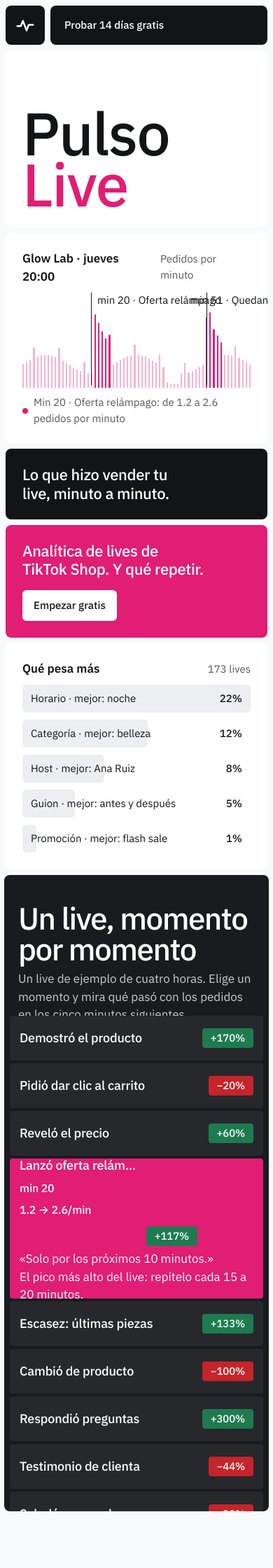
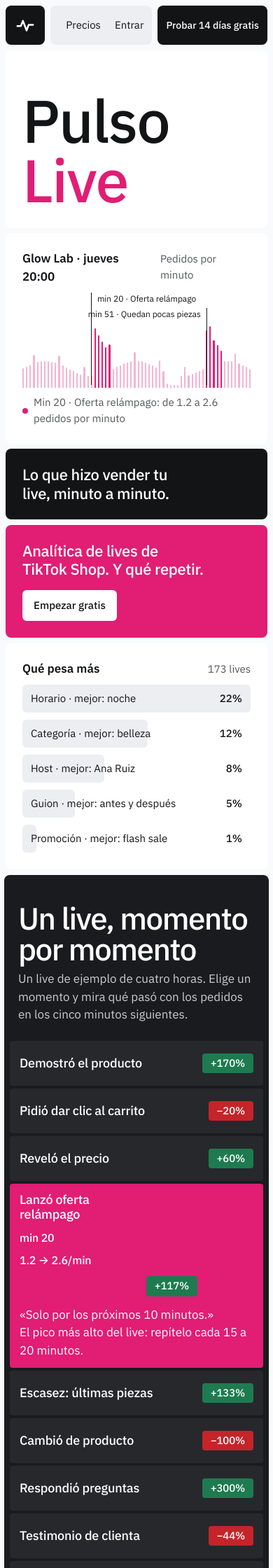
Before and after one commit to DR4k3RM4N/DR4k3RM4N, a Django app: page / in a window 390 px wide. Shown: the top 2240 px of the page at 70% size. Run offline with Django 5.2, Linux system fonts and the light colour scheme.

Commit message:
Fix responsive layout: overflow, clipped text and overlaps
Audit at 375, 390, 768, 1024, 1280 and 1440 px. KPI figures size to
their cell with container queries; tables scroll inside their card
instead of pushing the page; the mobile top bar shows the account name
only. Landing: plan tiles grow with their content and stack below
1100px, the top row keeps Precios and Entrar on tablets and phones, the
curve's second label sits on its own line and flips left, and moment
names in the board can wrap on phones.

Co-Authored-By: Claude Opus 5.5 <noreply@anthropic.com>
Claude-Session: https://claude.ai/code/session_01C7Ee8ZQ5ZyXLm6A54NCWQY

```diff
--- a/pulsolive/static/css/app.css
+++ b/pulsolive/static/css/app.css
@@ -356,3 +356,27 @@ details[open] > summary::before { transform: rotate(45deg); }
 .plan-card ul li + li { margin-top: 4px; }
 @media (max-width: 1180px) { .plans { grid-template-columns: repeat(2, minmax(0, 1fr)); } }
 @media (max-width: 640px) { .plans { grid-template-columns: 1fr; } }
+
+/* ---------- Responsive fixes (auditoría en 375–1440 px) ---------- */
+/* Las cifras de los indicadores se ajustan al ancho real de su casilla: nunca se salen ni se cortan. */
+.kpis { container-type: inline-size; }
+.kpis > .kpi { overflow: hidden; }
+.kpis .kpi .value { font-size: clamp(18px, calc((100cqi / var(--kpi-cols, 4) - 40px) / 5.6), 26px); }
+.kpis .kpi .value.lead { font-size: clamp(20px, calc((100cqi / var(--kpi-cols, 4) - 40px) / 5.2), 30px); }
+.kpis:has(> .kpi:nth-child(3):last-child) { --kpi-cols: 3; }
+.kpi .cap { overflow-wrap: anywhere; }
+@media (max-width: 900px) { .kpis { --kpi-cols: 2 !important; } }
+/* Tablas: se desplazan dentro de su tarjeta en lugar de empujar la página. */
+.table-wrap { overflow-x: auto; -webkit-overflow-scrolling: touch; max-width: 100%; }
+.card, .col, .overview, .grid > * { min-width: 0; }
+td, th { overflow-wrap: break-word; }
+/* Celular: la ruta superior muestra solo la página actual. */
+@media (max-width: 600px) {
+  .topbar-app .crumb-path { display: none; }
+  .topbar-app .crumb { font-size: 14px; min-width: 0; }
+  .title-row .title-actions { width: 100%; }
+  .title-row .title-actions .btn { flex: 1; }
+  .filters > div { flex: 1 1 140px; min-width: 0; }
+  .card { padding: 16px; }
+  .rec { grid-template-columns: 1fr; }
+}
--- a/pulsolive/static/css/site.css
+++ b/pulsolive/static/css/site.css
@@ -346,3 +346,52 @@
 .pricing-page .plan-1 { margin-top: 0; }
 .site .auth-form form p { margin: 0 0 16px; }
 .pr-sub { font-weight: 400; }
+
+/* ---------- Responsive fixes (auditoría en 375–1440 px) ---------- */
+.t-name { line-height: .92; }
+.plan h3 { line-height: 1.2; }
+.plan-price { line-height: 1 !important; margin: 14px 0 18px !important; }
+/* Los planes crecen con su contenido; el escalón es una altura mínima. */
+.plan-1, .plan-2, .plan-3 { height: auto; }
+.plan-1 { min-height: 360px; } .plan-2 { min-height: 480px; } .plan-3 { min-height: 600px; }
+.plan ul { padding-bottom: 8px; }
+/* Barra superior: en pantallas medianas los enlaces empiezan a la izquierda y se quitan los secundarios. */
+@media (max-width: 1100px) {
+  .t-links { padding-left: 20px !important; gap: 20px; }
+  .steps-row { grid-template-columns: 1fr; gap: 12px; }
+  .pr-head { position: static; max-width: none; margin-bottom: 8px; }
+  .plan { grid-column: auto; min-height: 0 !important; margin-top: 0 !important; }
+  .plan-body { padding: 24px; }
+}
+@media (max-width: 900px) {
+  .t-links a:not(.keep) { display: none; }
+  .t-links { display: flex !important; justify-content: flex-end; padding-right: 20px; }
+}
+@media (max-width: 760px) {
+  .toprow { grid-template-columns: 56px 1fr auto; }
+  .t-action { padding: 0 14px !important; }
+  .t-links { padding: 0 14px !important; }
+  /* Curva de la portada: la segunda etiqueta baja un renglón para no encimarse. */
+  .curve { padding-top: 48px; }
+  .curve .mark.end { top: 22px; height: calc(100% - 26px); }
+  .curve .mark { font-size: 13px; }
+  /* Tablero de momentos: el nombre puede usar dos renglones. */
+  .drow { height: auto; min-height: 64px; padding: 12px 14px; }
+  .drow > span.d-name { white-space: normal; overflow: visible; line-height: 1.2; }
+  .drow.open { height: auto; min-height: 200px; }
+  .drow:first-child { margin-top: 0; }
+  .dboard { margin-bottom: 0; padding-bottom: 12px; }
+}
+@media (max-width: 420px) {
+  .t-action { font-size: 14px; padding: 0 12px !important; }
+  .t-links { padding: 0 12px !important; }
+}
+.t-name { line-height: 1; }
+.pricing-page .pr-head h1 { line-height: 1.08; }
+.pr-sub { margin-top: 18px !important; }
+@media (max-width: 900px) {
+  .curve { padding-top: 48px; }
+  .curve .mark.end { top: 22px; height: calc(100% - 26px); }
+}
+.curve .mark { width: max-content; }
+@media (max-width: 420px) { .curve .mark { font-size: 12px; } }
--- a/pulsolive/templates/_site_toprow.html
+++ b/pulsolive/templates/_site_toprow.html
@@ -3,8 +3,8 @@
     <svg viewBox="0 0 24 24" width="30" height="30" aria-hidden="true"><path d="M3 13h4l2.4-6 4.2 11 2.4-6.5H21" stroke="#fff" stroke-width="2" fill="none" stroke-linecap="round" stroke-linejoin="round"/></svg>
   </a>
   <nav class="t t-ground t-links" aria-label="Secciones">
-    <a href="{% url 'accounts:landing' %}#como-funciona">Cómo funciona</a><a href="{% url 'accounts:landing' %}#funciones">Funciones</a><a href="{% url 'accounts:pricing' %}">Precios</a><a href="{% url 'accounts:landing' %}#preguntas">Preguntas</a>
-    {% if user.is_authenticated %}<a href="{% url 'insights:dashboard' %}">Mi panel</a>{% else %}<a href="{% url 'accounts:login' %}">Entrar</a>{% endif %}
+    <a href="{% url 'accounts:landing' %}#como-funciona">Cómo funciona</a><a href="{% url 'accounts:landing' %}#funciones">Funciones</a><a class="keep" href="{% url 'accounts:pricing' %}">Precios</a><a href="{% url 'accounts:landing' %}#preguntas">Preguntas</a>
+    {% if user.is_authenticated %}<a class="keep" href="{% url 'insights:dashboard' %}">Mi panel</a>{% else %}<a class="keep" href="{% url 'accounts:login' %}">Entrar</a>{% endif %}
   </nav>
   {% if user.is_authenticated %}
     <a class="t t-ink t-action" href="{% url 'insights:dashboard' %}">Ir a mi panel</a>
--- a/pulsolive/templates/accounts/team.html
+++ b/pulsolive/templates/accounts/team.html
@@ -6,7 +6,7 @@
 <div class="grid grid-2">
   <div class="card">
     <h2>Usuarios</h2>
-    <table>
+    <div class="table-wrap"><table>
       <tr><th>Nombre</th><th>Rol</th><th></th></tr>
       {% for m in members %}
       <tr><td>{{ m.user.first_name|default:m.user.username }}<br><small class="muted">{{ m.user.email }}</small></td><td>{{ m.get_role_display }}</td>
@@ -15,7 +15,7 @@
       {% for i in invitations %}
       <tr><td>{{ i.email }}<br><small class="muted">Invitación pendiente · <a href="{% url 'accounts:accept_invitation' i.token %}">link</a></small></td><td>{{ i.get_role_display }}</td><td></td></tr>
       {% endfor %}
-    </table>
+    </table></div>
   </div>
   {% if membership.can_manage %}
   <div class="card">
--- a/pulsolive/templates/base.html
+++ b/pulsolive/templates/base.html
@@ -61,7 +61,7 @@
 
   <header class="topbar-app">
     <button class="btn btn-ghost btn-sm menu-toggle" type="button" aria-controls="sidebar" aria-expanded="false" onclick="var s=document.getElementById('sidebar');var o=s.classList.toggle('open');this.setAttribute('aria-expanded',o)"><svg class="icon"><use href="#i-menu"/></svg><span>Menú</span></button>
-    <span class="crumb"><strong>{{ org.name }}</strong>{% block crumb %}{% endblock %}</span>
+    <span class="crumb"><strong>{{ org.name }}</strong><span class="crumb-path">{% block crumb %}{% endblock %}</span></span>
     <span class="spacer"></span>
     <span class="user-chip">
       <span class="avatar" aria-hidden="true">{{ user.first_name|default:user.username|slice:":1"|upper }}</span>
--- a/pulsolive/templates/insights/hosts.html
+++ b/pulsolive/templates/insights/hosts.html
@@ -12,13 +12,13 @@
       <div><span class="badge accent">#{{ c.rank }}</span> <strong style="font-size:1.1rem">{{ c.host }}</strong></div>
       <small class="muted">{{ c.lives }} lives · {{ c.gmv|money }}{% if not c.enough_data %} · <span class="badge baja">pocos datos</span>{% endif %}</small>
     </div>
-    <table>
+    <div class="table-wrap"><table>
       <tr><th>Métrica</th><th class="num">Host</th><th class="num">vs. equipo</th></tr>
       <tr><td>Ventas por hora</td><td class="num">{{ c.gmv_per_hour|money }}</td><td class="num {{ c.relative.gmv_per_hour|lift_class }}">{{ c.relative.gmv_per_hour|signed_pct }}</td></tr>
       <tr><td>Conversión</td><td class="num">{{ c.conversion_rate|pct:2 }}</td><td class="num {{ c.relative.conversion_rate|lift_class }}">{{ c.relative.conversion_rate|signed_pct }}</td></tr>
       <tr><td>Tiempo de visualización</td><td class="num">{{ c.avg_watch_seconds|mmss }}</td><td class="num {{ c.relative.avg_watch_seconds|lift_class }}">{{ c.relative.avg_watch_seconds|signed_pct }}</td></tr>
       <tr><td>Ticket promedio</td><td class="num">{{ c.aov|money }}</td><td class="num {{ c.relative.aov|lift_class }}">{{ c.relative.aov|signed_pct }}</td></tr>
-    </table>
+    </table></div>
     <p style="margin-top:10px"><small class="muted">Su mejor franja:</small> {{ c.best_daypart }}</p>
     {% for tip in c.coaching %}<div class="rec"><span class="badge {% if c.relative.gmv_per_hour >= 0.15 %}repetir{% else %}probar{% endif %}">coaching</span><div class="detail">{{ tip }}</div></div>{% endfor %}
   </div>
--- a/pulsolive/templates/insights/report_list.html
+++ b/pulsolive/templates/insights/report_list.html
@@ -12,10 +12,10 @@
   <div class="card">
     <h2>Generados</h2>
     {% if reports %}
-    <table>{% for r in reports %}
+    <div class="table-wrap"><table>{% for r in reports %}
       <tr><td><a href="{% url 'insights:report_detail' r.pk %}">{{ r.get_period_display }} · {{ r.start|date:"d M" }}{% if r.end != r.start %}–{{ r.end|date:"d M Y" }}{% else %} {{ r.start|date:"Y" }}{% endif %}</a></td>
       <td>{{ r.brand.name|default:"Todas las marcas" }}</td><td>{% if r.ai_summary %}<span class="badge accent">IA</span>{% endif %} {% if r.shared %}<span class="badge">compartido</span>{% endif %}</td></tr>
-    {% endfor %}</table>
+    {% endfor %}</table></div>
     {% else %}<p class="muted">Aún no hay reportes.</p>{% endif %}
   </div>
 </div>
--- a/pulsolive/templates/lives/brand_list.html
+++ b/pulsolive/templates/lives/brand_list.html
@@ -6,14 +6,14 @@
 <div class="grid grid-2">
   <div class="card">
     {% if brands %}
-    <table>
+    <div class="table-wrap"><table>
       <tr><th>Marca</th><th class="num">Lives</th><th class="num">Ventas</th><th></th></tr>
       {% for b in brands %}
       <tr><td><strong>{{ b.name }}</strong><br><small class="muted">{{ b.category }} {{ b.tiktok_handle }}</small></td>
         <td class="num">{{ b.n_lives }}</td><td class="num">{{ b.total_gmv|money }}</td>
         <td class="num"><a href="{% url 'insights:dashboard' %}?marca={{ b.pk }}">Panel</a> · <a href="{% url 'lives:import' %}?marca={{ b.pk }}">Importar</a> · <a href="{% url 'lives:brand_edit' b.pk %}">Editar</a></td></tr>
       {% endfor %}
-    </table>
+    </table></div>
     {% else %}
       <div class="empty">Aún no tienes marcas. Crea la primera →</div>
     {% endif %}
--- a/pulsolive/templates/lives/host_list.html
+++ b/pulsolive/templates/lives/host_list.html
@@ -6,7 +6,7 @@
 <div class="grid grid-2">
   <div class="card">
     {% if hosts %}
-    <table>
+    <div class="table-wrap"><table>
       <tr><th>Host</th><th>Perfil</th><th class="num">Lives</th><th class="num">Ventas</th><th></th></tr>
       {% for h in hosts %}
       <tr {% if not h.active %}style="opacity:.55"{% endif %}><td><strong>{{ h.name }}</strong><br><small class="muted">{{ h.handle }}</small></td>
@@ -14,7 +14,7 @@
       <td class="num">{{ h.n_lives }}</td><td class="num">{{ h.total_gmv|money }}</td>
       <td><a href="{% url 'lives:host_edit' h.pk %}">Editar</a></td></tr>
       {% endfor %}
-    </table>
+    </table></div>
     {% else %}<div class="empty">Agrega a las personas que conducen los lives.</div>{% endif %}
   </div>
   <div class="card">
--- a/pulsolive/templates/lives/import.html
+++ b/pulsolive/templates/lives/import.html
@@ -21,9 +21,9 @@
 {% if history %}
 <div class="card" style="margin-top:16px">
   <h2>Importaciones recientes</h2>
-  <table><tr><th>Fecha</th><th>Marca</th><th>Archivo</th><th class="num">Nuevos</th><th class="num">Actualizados</th><th class="num">Con error</th></tr>
+  <div class="table-wrap"><table><tr><th>Fecha</th><th>Marca</th><th>Archivo</th><th class="num">Nuevos</th><th class="num">Actualizados</th><th class="num">Con error</th></tr>
   {% for b in history %}<tr><td>{{ b.created_at|date:"d/m/Y H:i" }}</td><td>{{ b.brand.name }}</td><td>{{ b.filename }} <small class="muted">({{ b.get_kind_display }})</small></td><td class="num">{{ b.created }}</td><td class="num">{{ b.updated }}</td><td class="num">{{ b.skipped }}</td></tr>{% endfor %}
-  </table>
+  </table></div>
 </div>
 {% endif %}
 {% endblock %}
--- a/pulsolive/templates/lives/import_result.html
+++ b/pulsolive/templates/lives/import_result.html
@@ -11,8 +11,8 @@
 <div class="card">
   <h2>Columnas reconocidas</h2>
   {% if parsed.mapping %}
-  <table><tr><th>Dato</th><th>Columna en tu archivo</th></tr>
-  {% for k, v in parsed.mapping.items %}<tr><td><code>{{ k }}</code></td><td>{{ v }}</td></tr>{% endfor %}</table>
+  <div class="table-wrap"><table><tr><th>Dato</th><th>Columna en tu archivo</th></tr>
+  {% for k, v in parsed.mapping.items %}<tr><td><code>{{ k }}</code></td><td>{{ v }}</td></tr>{% endfor %}</table></div>
   {% endif %}
   {% if batch.errors %}<h3 style="margin-top:16px">Avisos</h3><ul>{% for e in batch.errors %}<li>{{ e }}</li>{% endfor %}</ul>{% endif %}
   <div class="row" style="margin-top:16px">
--- a/pulsolive/templates/lives/live_list.html
+++ b/pulsolive/templates/lives/live_list.html
@@ -16,7 +16,7 @@
 </form>
 <div class="card table-wrap">
   {% if page.object_list %}
-  <table>
+  <div class="table-wrap"><table>
     <tr><th>Fecha</th><th>Marca · Host</th><th>Qué se hizo</th><th class="num">Duración</th><th class="num">Ventas</th><th class="num">Ventas/h</th><th class="num">Pedidos</th><th class="num">Conversión</th></tr>
     {% for l in page.object_list %}
     <tr onclick="location.href='{% url 'lives:live_detail' l.pk %}'" style="cursor:pointer">
@@ -30,7 +30,7 @@
       <td class="num">{{ l.conversion_rate|pct:2 }}</td>
     </tr>
     {% endfor %}
-  </table>
+  </table></div>
   <div class="row" style="margin-top:12px">
     {% if page.has_previous %}<a class="btn btn-sm" href="?{% for k, v in request.GET.items %}{% if k != 'p' %}{{ k }}={{ v }}&{% endif %}{% endfor %}p={{ page.previous_page_number }}">← Anterior</a>{% endif %}
     <span class="muted">Página {{ page.number }} de {{ page.paginator.num_pages }} · {{ page.paginator.count }} lives</span>
```
Also changed, not shown: pulsolive/templates/insights/_report_body.html (+8 -8 lines), pulsolive/templates/insights/experiment_detail.html (+4 -4 lines), pulsolive/templates/insights/playbook.html (+4 -4 lines).
